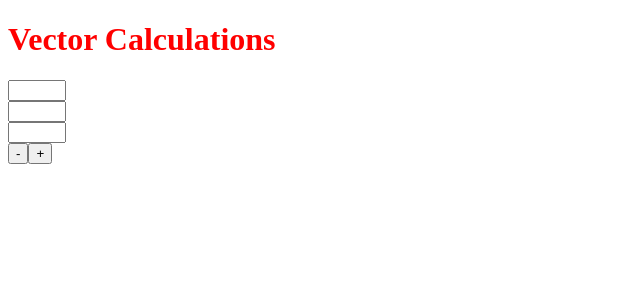
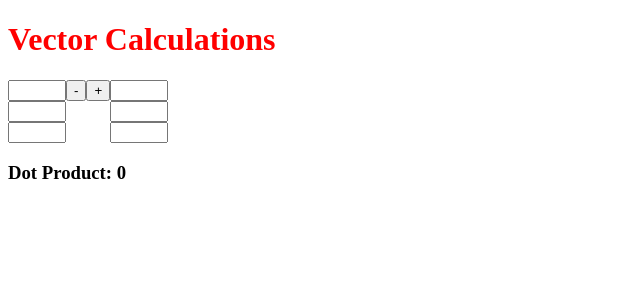
Before and after one commit to josephperez3/vector-calculations, a React (Create React App) app: page / in a window 1280 px wide. Shown: the top 300 px of the page, without its empty margins (0-640 px from the left). Built offline with nearby package versions, Linux system fonts and the light colour scheme.

Commit message:
added dot product functionality

```diff
--- a/src/App.css
+++ b/src/App.css
@@ -5,3 +5,7 @@ h1 {
 .vector-input {
   width: 50px;
 }
+
+.vector-container {
+  display: flex;
+}
--- a/src/App.js
+++ b/src/App.js
@@ -1,12 +1,13 @@
 import "./App.css";
 import Header from "./components/Header";
 import Vector from "./components/Vector";
-import { useState } from "react";
+import DotProduct from "./components/DotProduct"
+import VectorControl from "./components/VectorControl"
+import { useState, useEffect } from "react";
 
 function App() {
-
-    // amount of input boxes
-    const [inputBoxes, setInputBoxes] = useState([
+    // default input boxes for v1
+    const [inputBoxes1, setInputBoxes1] = useState([
         {
             id: 1,
             value: 0,
@@ -15,24 +16,73 @@ function App() {
         { id: 3, value: 0 },
     ]);
 
+    // default input boxes for v2
+    const [inputBoxes2, setInputBoxes2] = useState([
+        {
+            id: 4,
+            value: 0,
+        },
+        { id: 5, value: 0 },
+        { id: 6, value: 0 },
+    ]);
+
+    const [idCount, setIdCount] = useState(7)
+
     // adds input box
-    const addBox = () => {
-        if (inputBoxes.length > 12) {
+    const addBox = (inputBoxes, setInputBoxes) => {
+        if (inputBoxes.length >= 12) {
             return;
         }
-        const id = Math.floor(Math.random() * 10000) + 1;
-        const newBox = { id, value: 0 };
+        setIdCount(idCount + 1)
+        const newBox = { id: idCount, value: 0 };
         setInputBoxes([...inputBoxes, newBox]);
     }
 
-    const deleteBox = () => {
-        setInputBoxes(inputBoxes.filter((box, index) => index != (inputBoxes.length - 1)));
+    // adds box to both vectors
+    const addBoxes = () => {
+        addBox(inputBoxes1, setInputBoxes1)
+        addBox(inputBoxes2, setInputBoxes2)
+    }
+
+    // deletes an input box
+    const deleteBox = (inputBoxes, setInputBoxes) => {
+        if (inputBoxes.length <= 2) {
+            return;
+        }
+        setInputBoxes(inputBoxes.filter((box, index) => index !== (inputBoxes.length - 1)));
+    }
+
+    // deletes box for both vectors
+    const deleteBoxes = () => {
+        deleteBox(inputBoxes1, setInputBoxes1)
+        deleteBox(inputBoxes2, setInputBoxes2)
+    }
+
+    // updates an input box's value
+    const updateBox = (inputBoxes, setInputBoxes, id, input) => {
+        setInputBoxes(inputBoxes.map((box) => box.id == id ? { ...box, value: input } : box))
+        //{ ...task, reminder: !task.reminder }
+    }
+
+
+    // finds dot product
+    const calculateDotProduct = () => {
+        let sum = 0;
+        for (let i in inputBoxes1) {
+            sum += inputBoxes1[i].value * inputBoxes2[i].value
+        }
+        return sum;
     }
 
     return (
         <>
             <Header />
-            <Vector inputBoxes={inputBoxes} addBox={addBox} deleteBox={deleteBox} />
+            <div className="vector-container">
+                <Vector inputBoxes={inputBoxes1} setInputBoxes={setInputBoxes1} onUpdate={updateBox} />
+                <VectorControl addBox={addBoxes} deleteBox={deleteBoxes} />
+                <Vector inputBoxes={inputBoxes2} setInputBoxes={setInputBoxes2} onUpdate={updateBox} />
+            </div>
+            <DotProduct product={calculateDotProduct()} />
         </>
     );
 }
--- /dev/null
+++ b/src/components/DotProduct.jsx
@@ -0,0 +1,9 @@
+const DotProduct = ({ product }) => {
+  return (
+    <div>
+      <h3>Dot Product: {product}</h3>
+    </div>
+  )
+}
+
+export default DotProduct
--- a/src/components/InputBox.jsx
+++ b/src/components/InputBox.jsx
@@ -1,11 +1,11 @@
 import { useState } from 'react'
 
 
-const InputBox = ({ key, inputBox }) => {
+const InputBox = ({ id, inputBoxes, setInputBoxes, onUpdate }) => {
   const [value, setValue] = useState(0);
   return (
     <div>
-      <input className="vector-input" type="text" onChange={(e) => setValue(e.target.value)} />
+      <input className="vector-input" type="text" onChange={(e) => onUpdate(inputBoxes, setInputBoxes, id, e.target.value)} />
     </div>
   );
 };
--- a/src/components/Vector.jsx
+++ b/src/components/Vector.jsx
@@ -1,14 +1,13 @@
 import { useState } from "react";
 import InputBox from "./InputBox";
 
-const Vector = ({ inputBoxes, addBox, deleteBox }) => {
+const Vector = ({ inputBoxes, setInputBoxes, onUpdate }) => {
   return (
     <div>
       {inputBoxes.map((inputBox) => (
-        <InputBox key={inputBox.key} inputBox={inputBox} />
+        <InputBox key={inputBox.id} id={inputBox.id} inputBoxes={inputBoxes} setInputBoxes={setInputBoxes} onUpdate={onUpdate} />
       ))}
-      <button onClick={deleteBox}>-</button>
-      <button onClick={addBox}>+</button>
+
     </div>
   );
 };
--- /dev/null
+++ b/src/components/VectorControl.jsx
@@ -0,0 +1,10 @@
+const VectorControl = ({ addBox, deleteBox }) => {
+  return (
+    <div>
+      <button onClick={deleteBox}>-</button>
+      <button onClick={addBox}>+</button>
+    </div>
+  )
+}
+
+export default VectorControl
```
Also changed, not shown: 1 other file (tests, documents, lock files or other folders).
